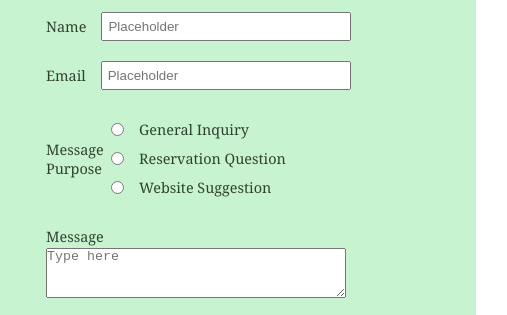
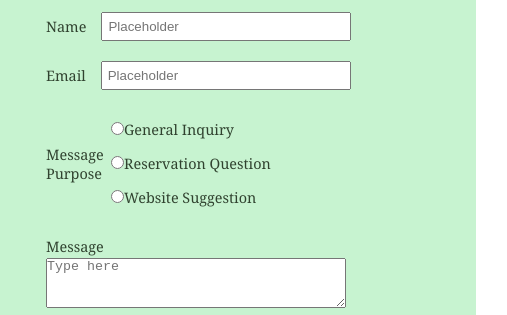
Before and after one commit to edgiemarielle/wdd130, a plain HTML site: page wwr/contact.html in a window 1280 px wide. Shown: the part 299-614 px from the top of the page, 614-1121 px from the left. Drawn offline with Linux system fonts and the light colour scheme.

Commit message:
week 5 assignment

```diff
--- a/wwr/contact.html
+++ b/wwr/contact.html
@@ -50,10 +50,10 @@
                 </div>
                 <div class="column1">
                     <label class="message-purpose">Message Purpose</label>
-                    <div>
-                        <label class="purpose"><input type="radio" id="purpose" name="purpose">General Inquiry</label>
-                        <label class="purpose"><input type="radio" id="purpose" name="purpose">Reservation Question</label>
-                        <label class="purpose"><input type="radio" id="purpose" name="purpose">Website Suggestion</label>
+                    <div class="purpose">
+                        <label class="purpose1"><input type="radio" id="purpose1" name="purpose1">General Inquiry</label>
+                        <label class="purpose2"><input type="radio" id="purpose2" name="purpose2">Reservation Question</label>
+                        <label class="purpose3"><input type="radio" id="purpose3" name="purpose3">Website Suggestion</label>
                     </div>
                 </div>
                 <div class="message">
@@ -71,7 +71,7 @@
         <h2>We Are Here to Serve You<h2>
             <div class="employee-section">
                 <figure class="employee-img">
-                    <img src="images/employee.png" alt="Employee 1" width="150"/>
+                    <img src="images/employee1.png" alt="Employee 1" width="150"/>
                     <figcaption>Booking Coordinator</figcaption>
                 </figure>
                 <figure class="employee-img">
--- a/wwr/styles/rafting.css
+++ b/wwr/styles/rafting.css
@@ -244,9 +244,16 @@ button {
     width: 300px;
 }
 
-.column1, .message, .purpose, button {
+.column1, .message, button {
     display: flex;
     flex-direction: row;
+    margin: 10px 0;
+    gap: 15px;
+}
+
+.purpose {
+    display: flex;
+    flex-direction: column;
     margin: 10px 0;
     gap: 15px;
 }
```
Also changed, not shown: wwr/images/employee1.png (renamed from wwr/images/employee.png).
